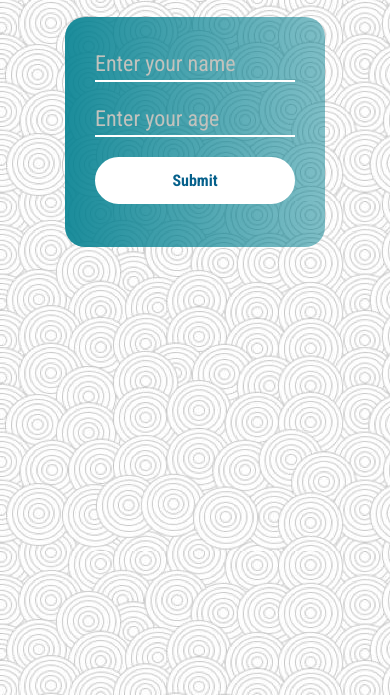
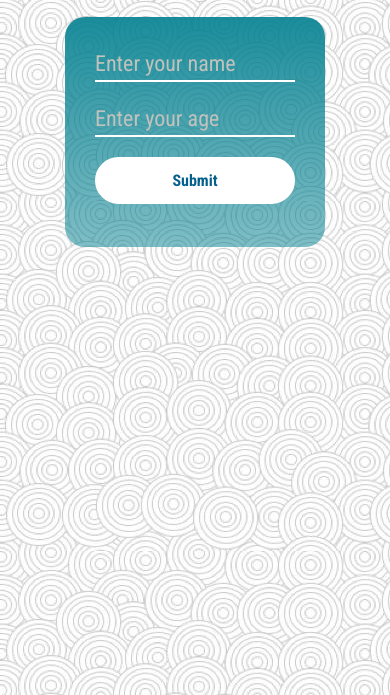
Before and after one commit to AnkitaBagale/AnkitaBagale.Project-3, a plain HTML site: page login.html in a window 390 px wide. Shown: the part 149-844 px from the top of the page. Drawn offline with nearby package versions, Linux system fonts and the light colour scheme.

```diff
--- a/loginPage.css
+++ b/loginPage.css
@@ -10,7 +10,7 @@
     margin: 20px auto;
     min-height: 230px;
     /* background-color: rgb(5, 96, 139, 0.8); */
-    background-image: linear-gradient(90deg, rgb(2, 128, 144, 0.9), rgb(2, 128, 144, 0.5));
+    background-image: linear-gradient(180deg, rgb(2, 128, 144, 0.9), rgb(2, 128, 144, 0.5));
     border-radius: 20px;
     padding: 30px;
 }
```
Also changed, not shown: index.html (+1 -1 lines).
